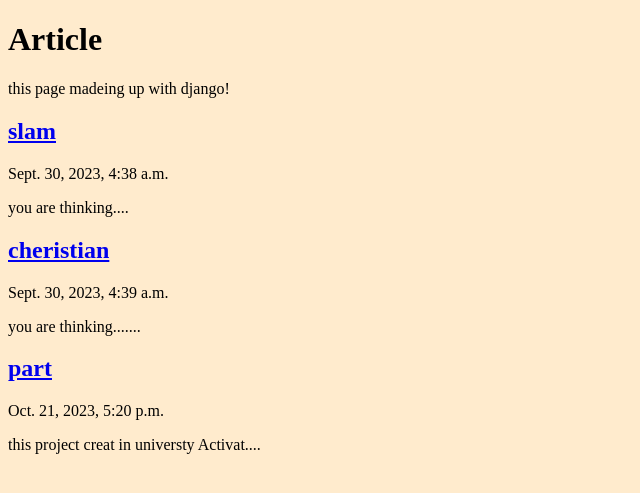
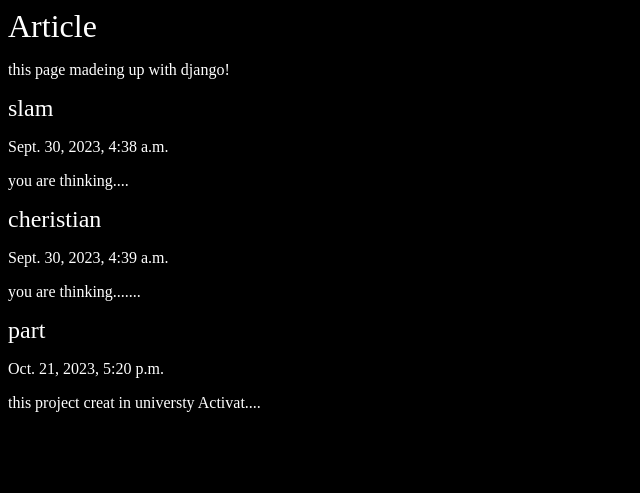
Before and after one commit to alireza1999azadi/DjangoProject, a Django app: page /articles/ in a window 1280 px wide. Shown: the top 493 px of the page, without its empty margins (0-640 px from the left). Run offline with Django 4.2, Linux system fonts and the light colour scheme; data comes from the database, SQL or seed files in the repository.

Commit message:
styles change

```diff
--- a/assets/style.css
+++ b/assets/style.css
@@ -1,3 +1,16 @@
 body{
-    background-color: blanchedalmond;
+    background-color: black;
+    color:white
 }
+body*{
+    font-family:arial;
+}
+a,a:hover,a:visited{
+    color:white;
+    text-decoration:none;
+
+}
+h1,h2,h3,h4,h5{
+    font-weight:normal;
+    margin:0;
+}
```
